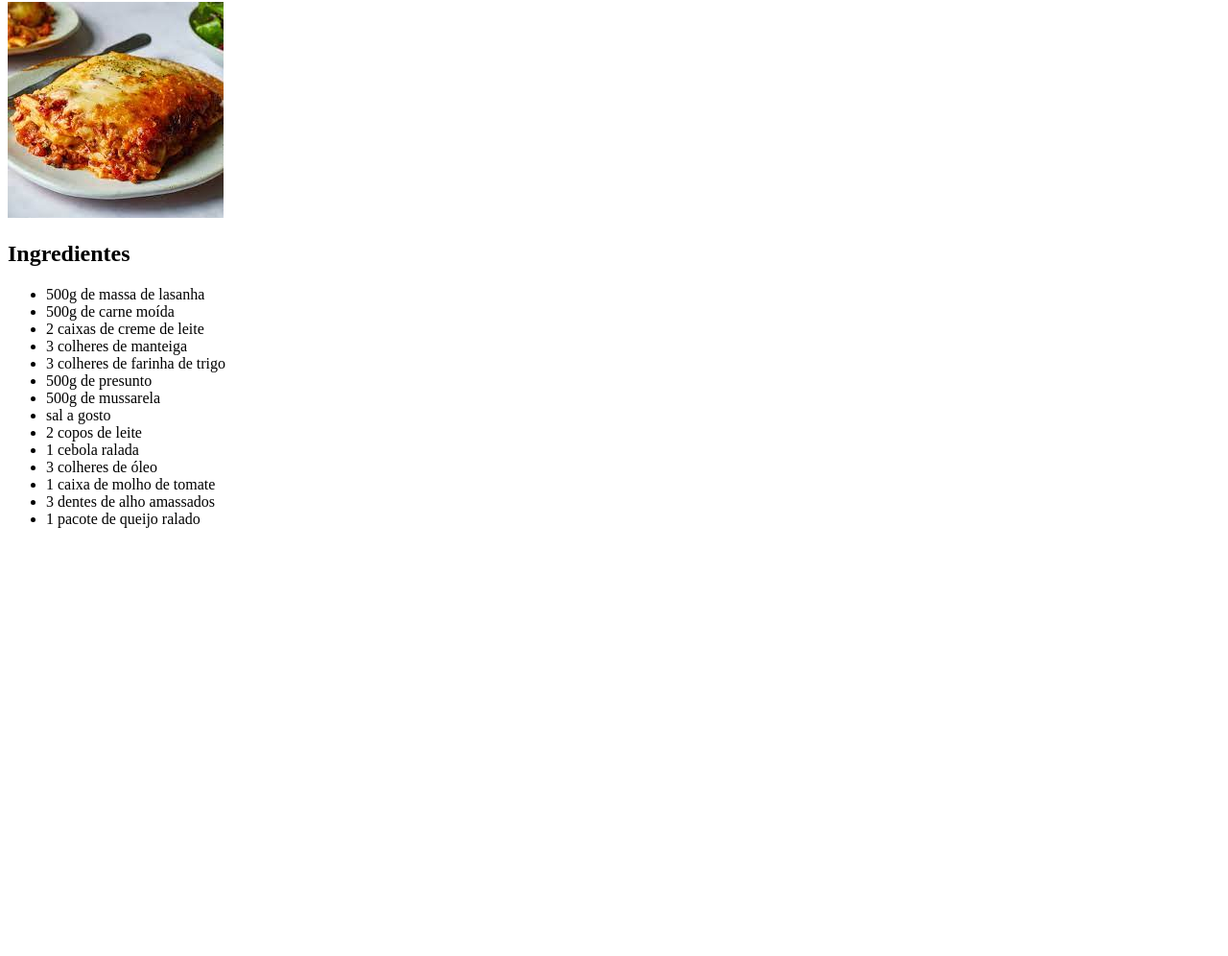
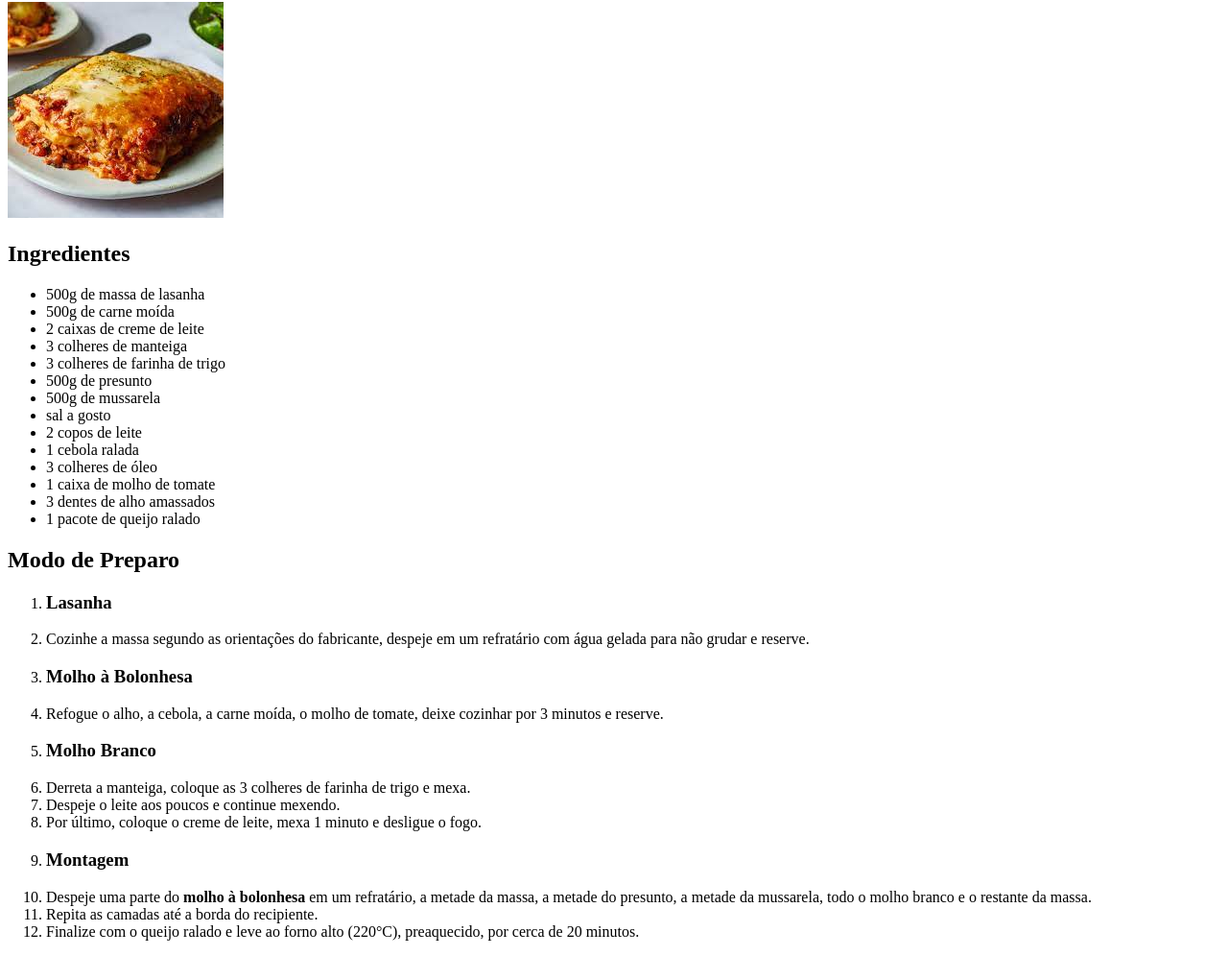
Before and after one commit to Vibaspe/odin-recipes, a plain HTML site: page lasagna.html in a window 1280 px wide. Shown: the part 78-1074 px from the top of the page at 96% size. Before the commit the page ends 800 px from the top, so only its background shows below. Drawn offline with Linux system fonts and the light colour scheme.

Commit message:
Add MODO DE PREPARO to lasagna and carrot cake

```diff
--- a/lasagna.html
+++ b/lasagna.html
@@ -4,7 +4,7 @@
     <meta charset="UTF-8">
     <meta http-equiv="X-UA-Compatible" content="IE=edge">
     <meta name="viewport" content="width=device-width, initial-scale=1.0">
-    <title>Document</title>
+    <title>Lasagna</title>
 </head>
 <body>
     <h1>Lasagna</h1>
@@ -26,5 +26,21 @@
         <li>3 dentes de alho amassados</li>
         <li>1 pacote de queijo ralado</li>
     </ul></p>
+
+    <p><h2>Modo de Preparo</h2></p>
+    <p><ol>
+        <li><h3>Lasanha</h3></li>
+        <li>Cozinhe a massa segundo as orientações do fabricante, despeje em um refratário com água gelada para não grudar e reserve.</li>
+        <li><h3>Molho à Bolonhesa</h3></li>
+        <li>Refogue o alho, a cebola, a carne moída, o molho de tomate, deixe cozinhar por 3 minutos e reserve.</li>
+        <li><h3>Molho Branco</h3></li>
+        <li>Derreta a manteiga, coloque as 3 colheres de farinha de trigo e mexa.</li>
+        <li>Despeje o leite aos poucos e continue mexendo.</li>
+        <li>Por último, coloque o creme de leite, mexa 1 minuto e desligue o fogo.</li>
+        <li><h3>Montagem</h3></li>
+        <li>Despeje uma parte do <b>molho à bolonhesa</b> em um refratário, a metade da massa, a metade do presunto, a metade da mussarela, todo o molho branco e o restante da massa.</li>
+        <li>Repita as camadas até a borda do recipiente.</li>
+        <li>Finalize com o queijo ralado e leve ao forno alto (220°C), preaquecido, por cerca de 20 minutos.</li>
+    </ol></p>
 </body>
 </html>
```
Also changed, not shown: carrot-cake.html (+1 -1 lines), index.html (+1 -1 lines).
